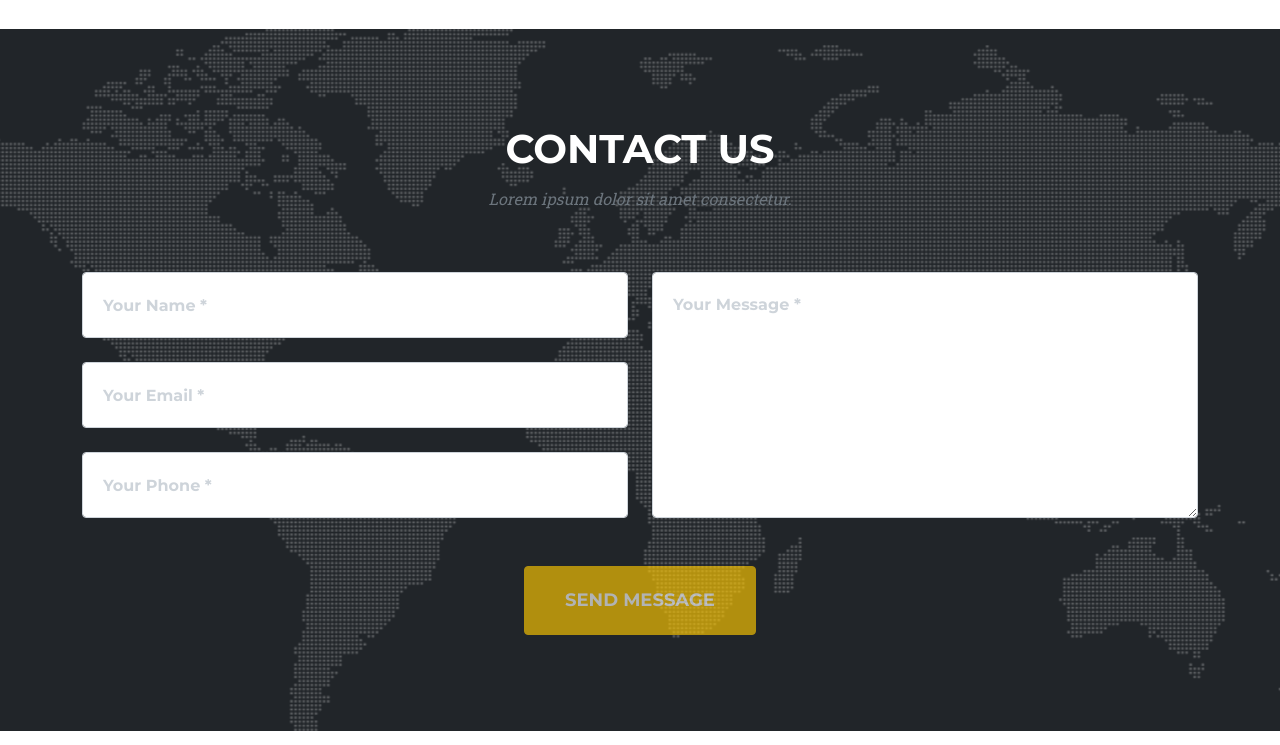
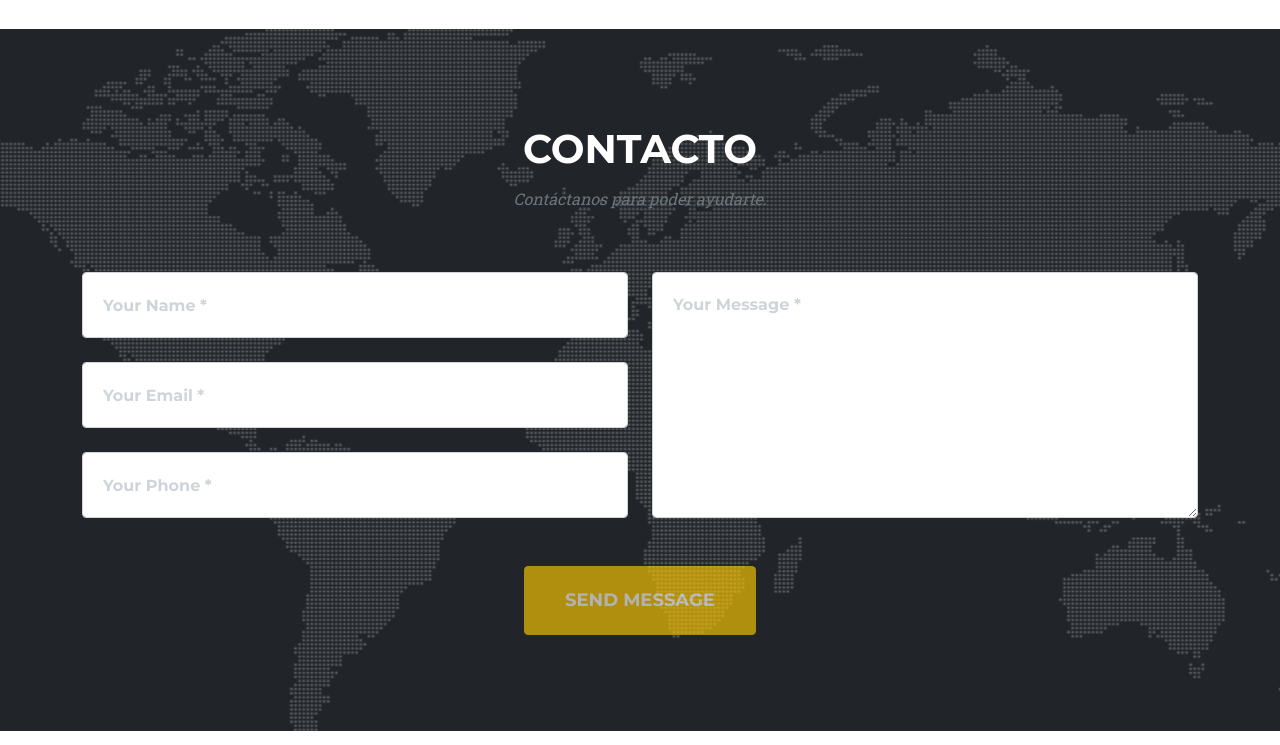
Before and after one commit to sarapedroviejo/P-gina-web-de-viajes, a plain HTML site: page index.html in a window 1280 px wide. Shown: the part 5200-5945 px from the top of the page. Drawn offline with nearby package versions, Linux system fonts and the light colour scheme.

Commit message:
Update index.html

```diff
--- a/index.html
+++ b/index.html
@@ -309,8 +309,8 @@
         <section class="page-section" id="contact">
             <div class="container">
                 <div class="text-center">
-                    <h2 class="section-heading text-uppercase">Contact Us</h2>
-                    <h3 class="section-subheading text-muted">Lorem ipsum dolor sit amet consectetur.</h3>
+                    <h2 class="section-heading text-uppercase">Contacto</h2>
+                    <h3 class="section-subheading text-muted">Contáctanos para poder ayudarte.</h3>
                 </div>
                 <!-- * * * * * * * * * * * * * * *-->
                 <!-- * * SB Forms Contact Form * *-->
```
